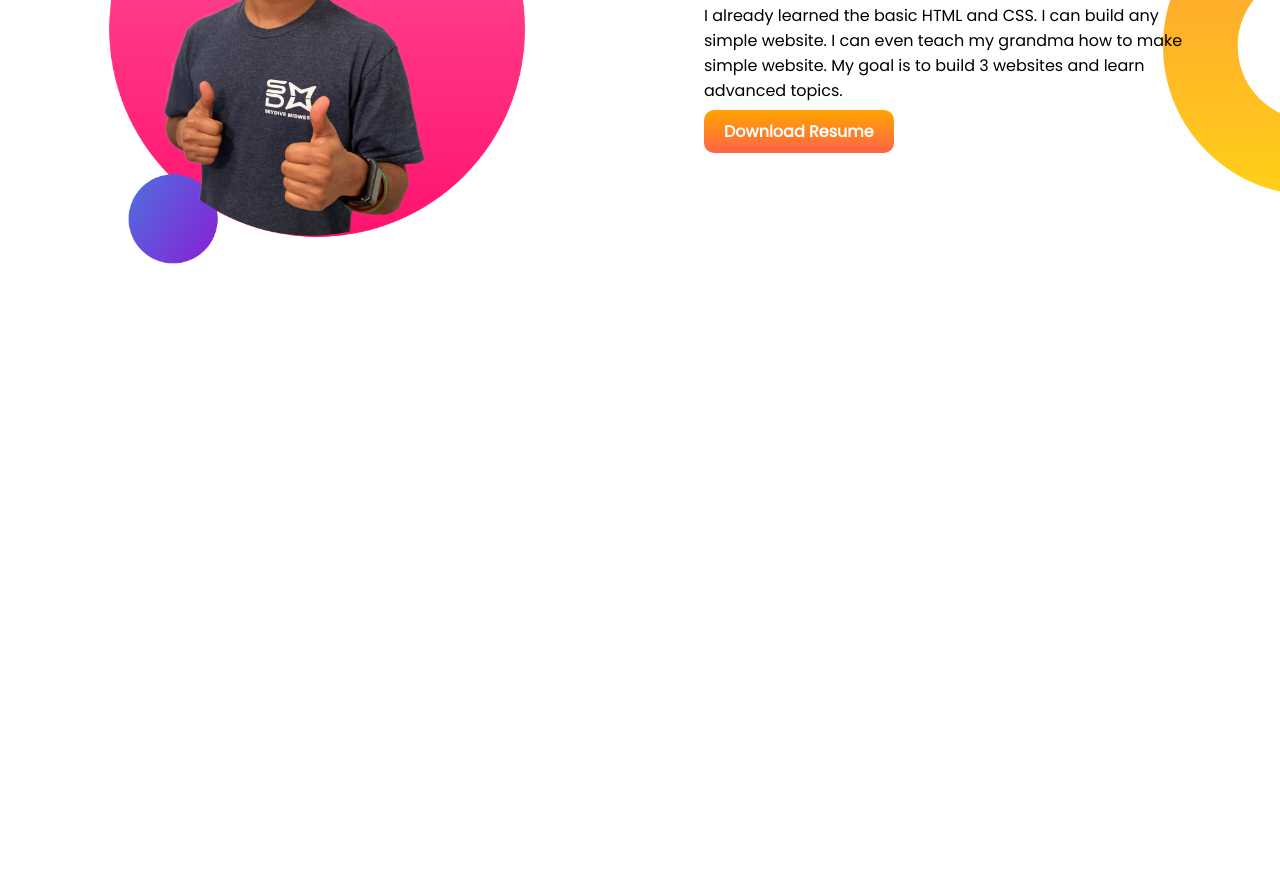
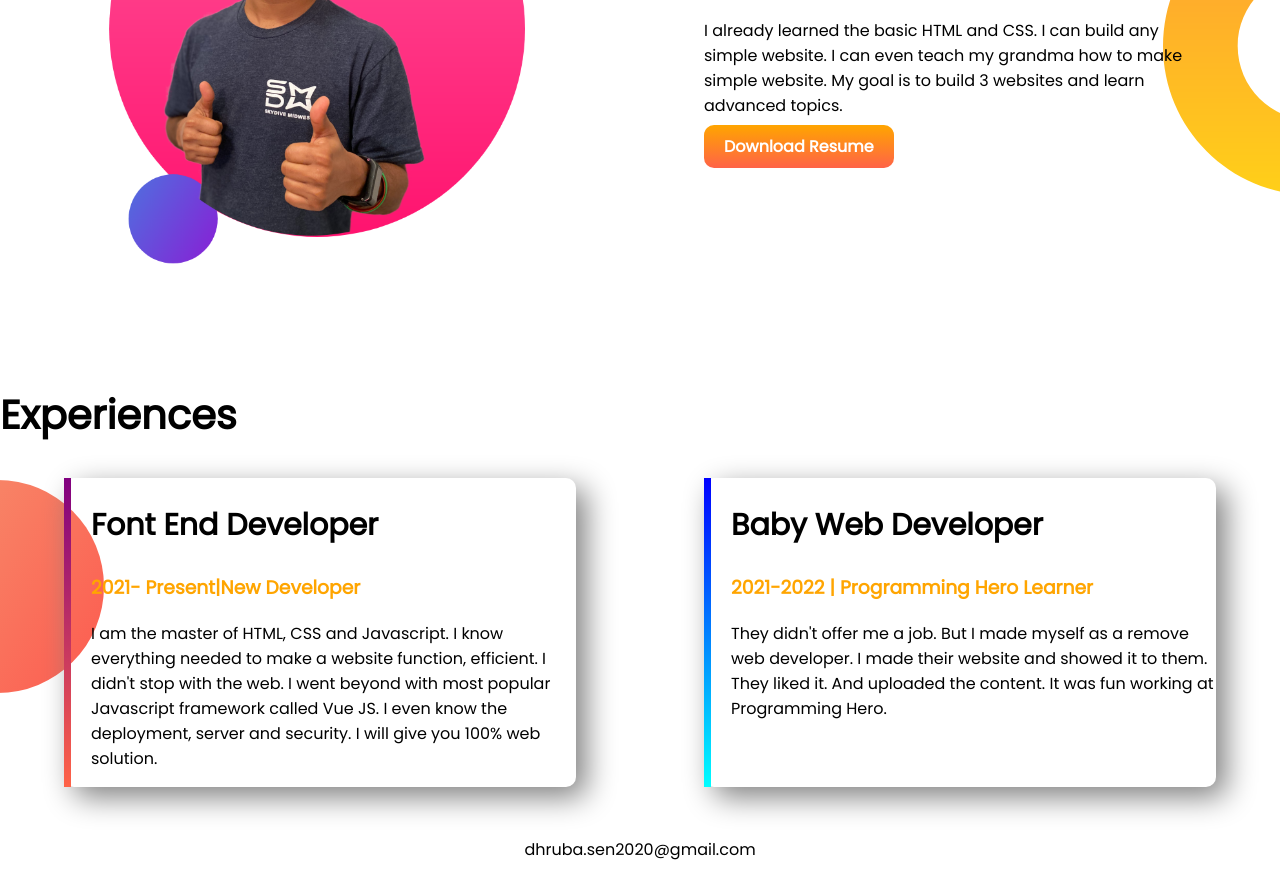
Before and after one commit to borshon5420/developer-portfolio, a plain HTML site: page index.html in a window 1280 px wide. Shown: the part 885-1763 px from the top of the page. Before the commit the page ends 1270 px from the top, so only its background shows below. Drawn offline with Linux system fonts and the light colour scheme.

Commit message:
experience done

```diff
--- a/index.html
+++ b/index.html
@@ -14,7 +14,7 @@
     <link rel="stylesheet" href="style.css" />
   </head>
   <body>
-    <section class="top-banner">
+    <section class="top-banner flexible-section">
       <div class="half-width">
         <h1>Welcome to</h1>
         <h1><span class="orange-color">Mr Sen</span> World!</h1>
@@ -39,7 +39,7 @@
         <img src="images/sen.png" alt="" />
       </div>
     </section>
-    <section class="dream-big">
+    <section class="dream-big flexible-section">
       <div class="half-width">
         <img src="images/jhankar2.png" alt="" />
       </div>
@@ -54,5 +54,34 @@
         <a class="link-button" target="_blank" href="">Download Resume</a>
       </div>
     </section>
+    <section class="experience-area">
+      <h1>Experiences</h1>
+      <div class="flexible-section">
+        <div id="font-end-exp" class="experience-item">
+          <h2>Font End Developer</h2>
+          <h3 class="orange-color">2021- Present|New Developer</h3>
+          <p>
+            I am the master of HTML, CSS and Javascript. I know everything
+            needed to make a website function, efficient. I didn't stop with the
+            web. I went beyond with most popular Javascript framework called Vue
+            JS. I even know the deployment, server and security. I will give you
+            100% web solution.
+          </p>
+        </div>
+        <div id="web-dev-experience" class="experience-item">
+          <h2>Baby Web Developer</h2>
+          <h3 class="orange-color">2021-2022 | Programming Hero Learner</h3>
+          <p>
+            They didn't offer me a job. But I made myself as a remove web
+            developer. I made their website and showed it to them. They liked
+            it. And uploaded the content. It was fun working at Programming
+            Hero.
+          </p>
+        </div>
+      </div>
+    </section>
+    <footer>
+      <p>dhruba.sen2020@gmail.com</p>
+    </footer>
   </body>
 </html>
--- a/style.css
+++ b/style.css
@@ -5,10 +5,13 @@ body {
 h1 {
   font-size: 40px;
 }
+h2 {
+  font-size: 30px;
+}
 .orange-color {
   color: orange;
 }
-section {
+.flexible-section {
   display: flex;
   margin-bottom: 50px;
 }
@@ -36,3 +39,29 @@ section {
   background-repeat: no-repeat;
   background-position: right;
 }
+.experience-item {
+  box-shadow: 10px 10px 30px gray;
+  width: 40%;
+  margin-left: 5%;
+  margin-right: 5%;
+  padding-left: 20px;
+  border-radius: 10px;
+}
+.experience-area {
+  background-image: url(images/exp-bg.png);
+  background-repeat: no-repeat;
+  background-position: left;
+}
+#web-dev-experience {
+  border-left: 7px solid;
+  border-image: linear-gradient(blue, cyan);
+  border-image-slice: 1;
+}
+#font-end-exp {
+  border-left: 7px solid;
+  border-image: linear-gradient(purple, tomato);
+  border-image-slice: 1;
+}
+footer p {
+  text-align: center;
+}
```
